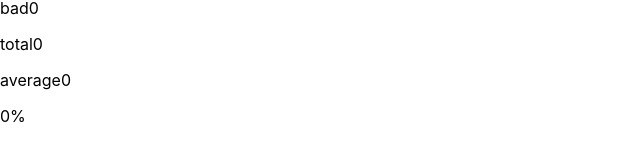
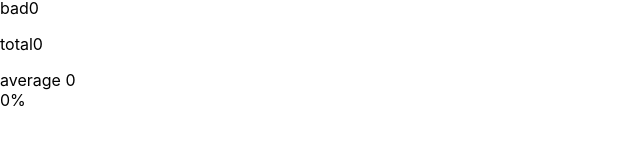
Before and after one commit to Akito-n/FullStack-front, a React (Create React App) app: page / in a window 1280 px wide. Shown: the part 194-354 px from the top of the page, without its empty margins (0-640 px from the left). Built offline with nearby package versions, Linux system fonts and the light colour scheme.

Commit message:
分割して表記

```diff
--- a/src/index.js
+++ b/src/index.js
@@ -6,6 +6,14 @@ import * as serviceWorker from './serviceWorker';
 
 const Button = ({ handleClick, text }) => {
   return <button onClick={handleClick}>{text}</button>;
+};
+
+const Average = ({ average }) => {
+  return <div>average {average || 0}</div>;
+};
+
+const Positive = ({ positive }) => {
+  return <div>{positive || 0}%</div>;
 };
 
 const App = (props) => {
@@ -30,7 +38,7 @@ const App = (props) => {
 
   const average = good - bad / clickCount;
 
-  const positivePercent = good / clickCount;
+  const positive = good / clickCount;
   return (
     <div>
       <h1>give feedback</h1>
@@ -41,8 +49,8 @@ const App = (props) => {
         <p>good{good}</p> <p>neutral{neutral}</p> <p>bad{bad}</p>
       </div>
       <p>total{clickCount}</p>
-      <p>average{average || 0}</p>
-      <p>{positivePercent || 0}%</p>
+      <Average average={average} />
+      <Positive positive={positive} />
     </div>
   );
 };
```
